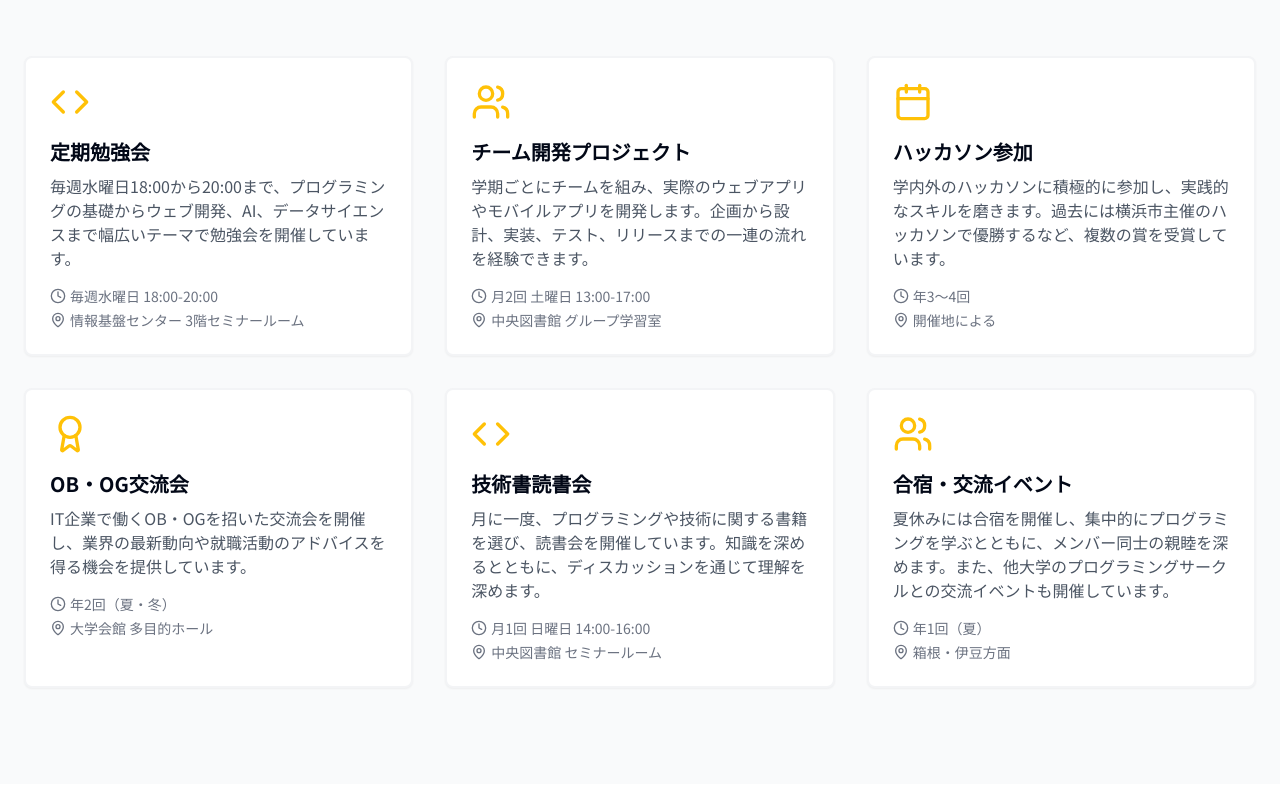
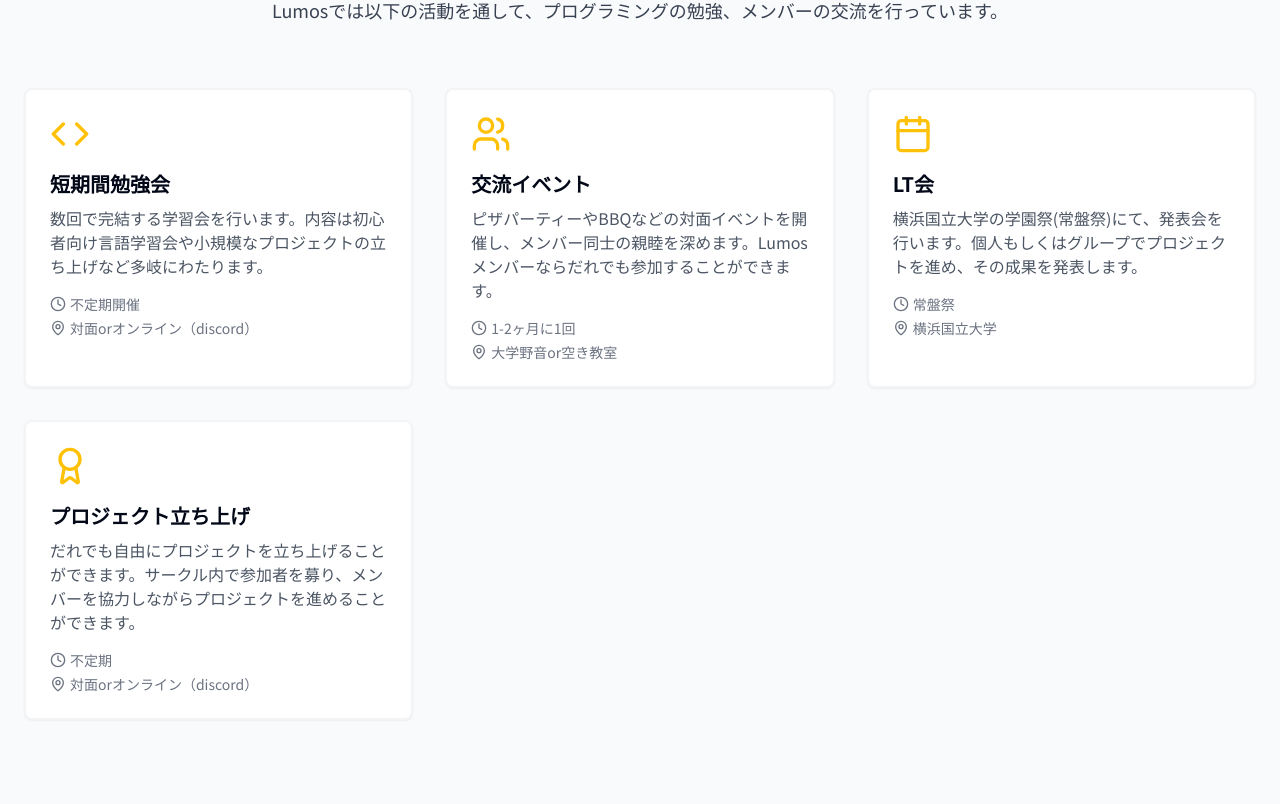
Before and after one commit to Lumos-Programming/lumos-web, a Next.js app: page /about in a window 1280 px wide. Shown: the part 1136-1940 px from the top of the page. Built offline with nearby package versions, Linux system fonts and the light colour scheme.

Commit message:
キャッチコピーとサークル紹介ページの修正

```diff
--- a/app/about/page.tsx
+++ b/app/about/page.tsx
@@ -13,6 +13,7 @@ export default function AboutPage() {
           <div className="max-w-3xl mx-auto text-center">
             <h1 className="text-3xl md:text-5xl font-bold mb-6">サークル紹介</h1>
             <p className="text-xl">
+              Lumosは横浜国⽴⼤学のプログラミングサークルです。プログラミングに興味がある⼈が集まり、様々な活動を⾏っています。
             </p>
           </div>
         </div>
@@ -24,20 +25,12 @@ export default function AboutPage() {
           <div className="grid md:grid-cols-2 gap-12 items-center">
             <div>
               <h2 className="text-3xl font-bold mb-6">ミッション</h2>
-              <p className="text-lg text-gray-700 mb-6">
-                Lumosは「光を灯す」という意味のラテン語です。私たちは、プログラミングの知識と経験を通じて、
-                学生の未来に光を灯すことを目指しています。
-              </p>
-              <p className="text-lg text-gray-700 mb-6">
-                テクノロジーの力で社会に貢献できる人材を育成し、学生同士が互いに学び合い、
-                成長できるコミュニティを作ることが私たちの使命です。
-              </p>
               <div className="space-y-4">
                 <div className="flex items-start">
                   <CheckCircle className="h-6 w-6 text-accent mr-3 mt-1 flex-shrink-0" />
                   <p className="text-gray-700">
                     <span className="font-bold">学びの場の提供：</span>
-                    プログラミング初心者から経験者まで、それぞれのレベルに合わせた学習環境を提供します。
+                    プログラミング初心者から経験者まで、幅広いレベルのメンバーが学習しています。
                   </p>
                 </div>
                 <div className="flex items-start">
@@ -84,17 +77,17 @@ export default function AboutPage() {
                 <div className="mb-4">
                   <Code className="h-10 w-10 text-accent" />
                 </div>
-                <h3 className="text-xl font-bold mb-2">定期勉強会</h3>
+                <h3 className="text-xl font-bold mb-2">短期間勉強会</h3>
                 <p className="text-gray-600 mb-4">
-                  毎週水曜日18:00から20:00まで、プログラミングの基礎からウェブ開発、AI、データサイエンスまで幅広いテーマで勉強会を開催しています。
+                  数回で完結する学習会を行います。内容は初心者向け言語学習会や小規模なプロジェクトの立ち上げなど多岐にわたります。
                 </p>
                 <div className="flex items-center text-gray-500 text-sm">
                   <Clock className="h-4 w-4 mr-1" />
-                  <span>毎週水曜日 18:00-20:00</span>
+                  <span>不定期開催</span>
                 </div>
                 <div className="flex items-center text-gray-500 text-sm mt-1">
                   <MapPin className="h-4 w-4 mr-1" />
-                  <span>情報基盤センター 3階セミナールーム</span>
+                  <span>対面orオンライン（discord）</span>
                 </div>
               </CardContent>
             </Card>
@@ -104,17 +97,17 @@ export default function AboutPage() {
                 <div className="mb-4">
                   <Users className="h-10 w-10 text-accent" />
                 </div>
-                <h3 className="text-xl font-bold mb-2">チーム開発プロジェクト</h3>
+                <h3 className="text-xl font-bold mb-2">交流イベント</h3>
                 <p className="text-gray-600 mb-4">
-                  学期ごとにチームを組み、実際のウェブアプリやモバイルアプリを開発します。企画から設計、実装、テスト、リリースまでの一連の流れを経験できます。
+                  ピザパーティーやBBQなどの対面イベントを開催し、メンバー同士の親睦を深めます。Lumosメンバーならだれでも参加することができます。
                 </p>
                 <div className="flex items-center text-gray-500 text-sm">
                   <Clock className="h-4 w-4 mr-1" />
-                  <span>月2回 土曜日 13:00-17:00</span>
+                  <span>1-2ヶ月に1回 </span>
                 </div>
                 <div className="flex items-center text-gray-500 text-sm mt-1">
                   <MapPin className="h-4 w-4 mr-1" />
-                  <span>中央図書館 グループ学習室</span>
+                  <span>大学野音or空き教室</span>
                 </div>
               </CardContent>
             </Card>
@@ -124,17 +117,17 @@ export default function AboutPage() {
                 <div className="mb-4">
                   <Calendar className="h-10 w-10 text-accent" />
                 </div>
-                <h3 className="text-xl font-bold mb-2">ハッカソン参加</h3>
+                <h3 className="text-xl font-bold mb-2">LT会</h3>
                 <p className="text-gray-600 mb-4">
-                  学内外のハッカソンに積極的に参加し、実践的なスキルを磨きます。過去には横浜市主催のハッカソンで優勝するなど、複数の賞を受賞しています。
+                横浜国立大学の学園祭(常盤祭)にて、発表会を行います。個人もしくはグループでプロジェクトを進め、その成果を発表します。
                 </p>
                 <div className="flex items-center text-gray-500 text-sm">
                   <Clock className="h-4 w-4 mr-1" />
-                  <span>年3〜4回</span>
+                  <span>常盤祭</span>
                 </div>
                 <div className="flex items-center text-gray-500 text-sm mt-1">
                   <MapPin className="h-4 w-4 mr-1" />
-                  <span>開催地による</span>
+                  <span>横浜国立大学</span>
                 </div>
               </CardContent>
             </Card>
@@ -144,65 +137,27 @@ export default function AboutPage() {
                 <div className="mb-4">
                   <Award className="h-10 w-10 text-accent" />
                 </div>
-                <h3 className="text-xl font-bold mb-2">OB・OG交流会</h3>
+                <h3 className="text-xl font-bold mb-2">プロジェクト立ち上げ</h3>
                 <p className="text-gray-600 mb-4">
-                  IT企業で働くOB・OGを招いた交流会を開催し、業界の最新動向や就職活動のアドバイスを得る機会を提供しています。
+                  だれでも自由にプロジェクトを立ち上げることができます。サークル内で参加者を募り、メンバーを協⼒しながらプロジェクトを進めることができます。
                 </p>
                 <div className="flex items-center text-gray-500 text-sm">
                   <Clock className="h-4 w-4 mr-1" />
-                  <span>年2回（夏・冬）</span>
+                  <span>不定期</span>
                 </div>
                 <div className="flex items-center text-gray-500 text-sm mt-1">
                   <MapPin className="h-4 w-4 mr-1" />
-                  <span>大学会館 多目的ホール</span>
+                  <span>対面orオンライン（discord）</span>
                 </div>
               </CardContent>
             </Card>
+        </div>
+      </div>
+    </section>
 
-            <Card className="border-2 border-gray-100 hover:border-accent transition-colors">
-              <CardContent className="p-6">
-                <div className="mb-4">
-                  <Code className="h-10 w-10 text-accent" />
-                </div>
-                <h3 className="text-xl font-bold mb-2">技術書読書会</h3>
-                <p className="text-gray-600 mb-4">
-                  月に一度、プログラミングや技術に関する書籍を選び、読書会を開催しています。知識を深めるとともに、ディスカッションを通じて理解を深めます。
-                </p>
-                <div className="flex items-center text-gray-500 text-sm">
-                  <Clock className="h-4 w-4 mr-1" />
-                  <span>月1回 日曜日 14:00-16:00</span>
-                </div>
-                <div className="flex items-center text-gray-500 text-sm mt-1">
-                  <MapPin className="h-4 w-4 mr-1" />
-                  <span>中央図書館 セミナールーム</span>
-                </div>
-              </CardContent>
-            </Card>
-
-            <Card className="border-2 border-gray-100 hover:border-accent transition-colors">
-              <CardContent className="p-6">
-                <div className="mb-4">
-                  <Users className="h-10 w-10 text-accent" />
-                </div>
-                <h3 className="text-xl font-bold mb-2">合宿・交流イベント</h3>
-                <p className="text-gray-600 mb-4">
-                  夏休みには合宿を開催し、集中的にプログラミングを学ぶとともに、メンバー同士の親睦を深めます。また、他大学のプログラミングサークルとの交流イベントも開催しています。
-                </p>
-                <div className="flex items-center text-gray-500 text-sm">
-                  <Clock className="h-4 w-4 mr-1" />
-                  <span>年1回（夏）</span>
-                </div>
-                <div className="flex items-center text-gray-500 text-sm mt-1">
-                  <MapPin className="h-4 w-4 mr-1" />
-                  <span>箱根・伊豆方面</span>
-                </div>
-              </CardContent>
-            </Card>
-          </div>
-        </div>
-      </section>
 
       {/* Achievements Section */}
+{/*
       <section className="py-16 md:py-24">
         <div className="container mx-auto px-4 md:px-6">
           <div className="max-w-3xl mx-auto text-center mb-16">
@@ -279,6 +234,7 @@ export default function AboutPage() {
           </div>
         </div>
       </section>
+*/}
 
       {/* Join Us Section */}
       <section className="py-16 md:py-24 bg-primary text-white">
--- a/app/page.tsx
+++ b/app/page.tsx
@@ -13,7 +13,7 @@ export default function Home() {
         </div>
         <div className="container mx-auto px-4 md:px-6 relative z-10 text-center">
           <h1 className="text-4xl md:text-6xl font-bold mb-6 max-w-4xl mx-auto leading-tight">
-            Lumos : Where Programmer Connect and Grow.
+          Where Programmer Connect and Grow.
           </h1>
           <p className="text-xl md:text-2xl mb-8 max-w-3xl mx-auto leading-relaxed">
             初心者から経験者まで、すべてのプログラマーが気軽に集まり、学び合えるオンラインコミュニティを提供します。
```
